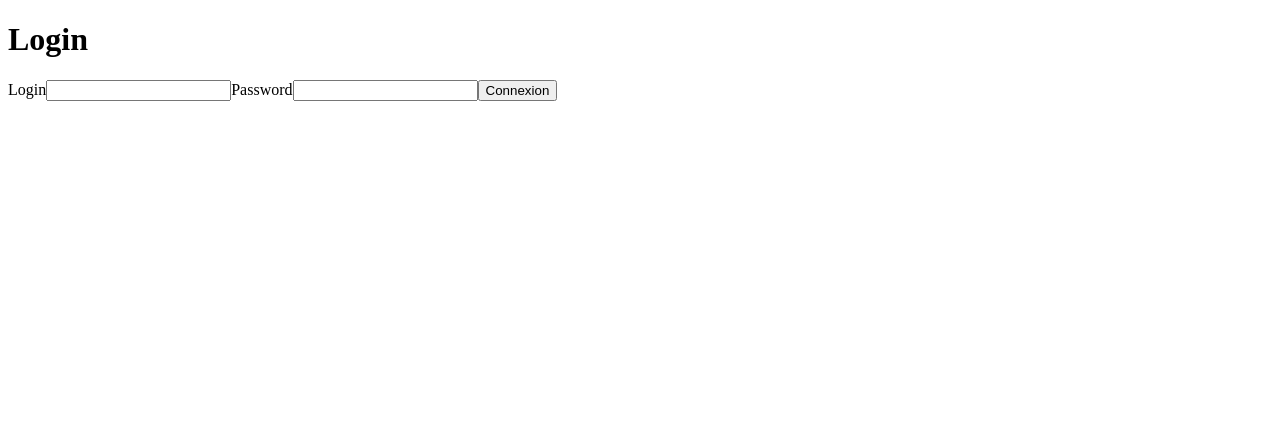
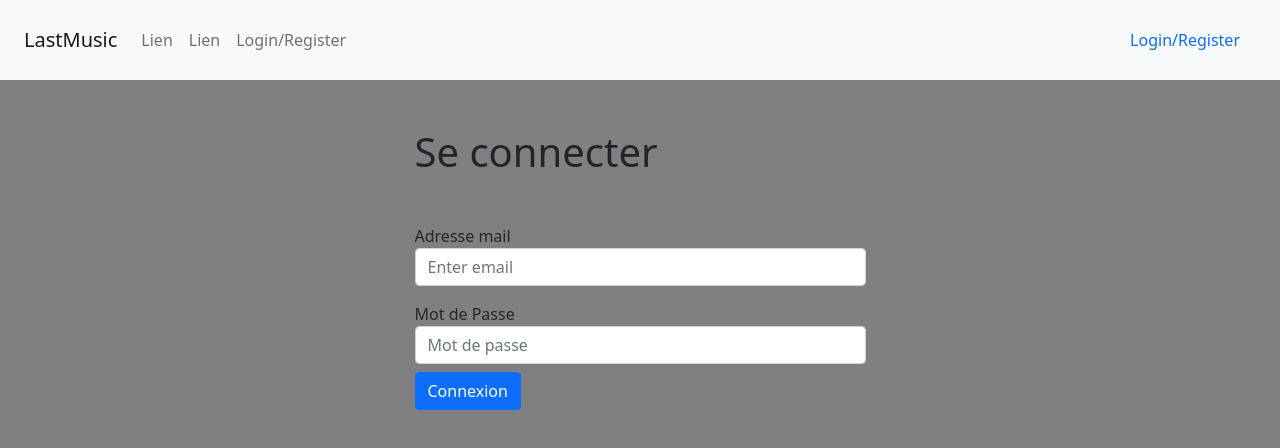
Before and after one commit to BCollignonEcv/music, a Vue app: page /login in a window 1280 px wide. Shown: the top 448 px of the page. Built offline with nearby package versions, Linux system fonts and the light colour scheme.

Commit message:
premier jet header

```diff
--- a/public/index.html
+++ b/public/index.html
@@ -6,6 +6,13 @@
     <meta name="viewport" content="width=device-width,initial-scale=1.0">
     <link rel="icon" href="<%= BASE_URL %>favicon.ico">
     <title><%= htmlWebpackPlugin.options.title %></title>
+
+    <link href="https://cdn.jsdelivr.net/npm/bootstrap@5.0.0/dist/css/bootstrap.min.css" rel="stylesheet" integrity="sha384-wEmeIV1mKuiNpC+IOBjI7aAzPcEZeedi5yW5f2yOq55WWLwNGmvvx4Um1vskeMj0" crossorigin="anonymous">
+    <script src="https://code.jquery.com/jquery-3.4.1.slim.min.js" integrity="sha384-J6qa4849blE2+poT4WnyKhv5vZF5SrPo0iEjwBvKU7imGFAV0wwj1yYfoRSJoZ+n" crossorigin="anonymous"></script>
+    <script src="https://cdn.jsdelivr.net/npm/popper.js@1.16.0/dist/umd/popper.min.js" integrity="sha384-Q6E9RHvbIyZFJoft+2mJbHaEWldlvI9IOYy5n3zV9zzTtmI3UksdQRVvoxMfooAo" crossorigin="anonymous"></script>
+    <script src="https://stackpath.bootstrapcdn.com/bootstrap/4.4.1/js/bootstrap.min.js" integrity="sha384-wfSDF2E50Y2D1uUdj0O3uMBJnjuUD4Ih7YwaYd1iqfktj0Uod8GCExl3Og8ifwB6" crossorigin="anonymous"></script>
+
+    <link type="text/css" rel="stylesheet" href="/src/assets/css/style.css">
   </head>
   <body>
     <noscript>
--- /dev/null
+++ b/src/assets/css/style.css
@@ -0,0 +1,3 @@
+body {
+    background: gray;
+}
--- /dev/null
+++ b/src/components/Header.vue
@@ -0,0 +1,33 @@
+<style>
+  nav {
+    padding: 16px 24px;
+  }
+  .header-app {
+    height: 80px;
+  }
+</style>
+
+<template>
+  <header>
+    <nav class="navbar navbar-expand-lg navbar-light bg-light header-app">
+    <a class="navbar-brand" href="#">LastMusic</a>
+  <div class="collapse navbar-collapse" id="navbarSupportedContent">
+    <ul class="navbar-nav mr-auto">
+      <li class="nav-item">
+        <a class="nav-link" href="#">Lien</a>
+      </li>
+      <li class="nav-item">
+        <a class="nav-link" href="#" >Lien</a>
+      </li>
+      <li class="nav-item">
+        <a class="nav-link" href="#">Login/Register</a>
+      </li>
+    </ul>
+  </div>
+   <a class="nav-link" href="#">Login/Register</a>
+    <button class="navbar-toggler" type="button" data-toggle="collapse" data-target="#navbarSupportedContent" aria-controls="navbarSupportedContent" aria-expanded="false" aria-label="Toggle navigation">
+        <span class="navbar-toggler-icon"></span>
+      </button>
+    </nav>
+  </header>
+</template>
--- a/src/views/Login.vue
+++ b/src/views/Login.vue
@@ -1,18 +1,38 @@
 <template>
   <div>
-    <h1> Login </h1>
-    <label>Login</label>
-    <input v-model="email"/>
-    <label>Password</label>
-    <input type="password" v-model="password"/>
-    <button @click="submitLogin">Connexion</button>
+  <header-app/>
+    <div class="container">
+     <div class="row">
+     <div class="col"></div>
+     <div class="col-12 col-lg-5">
+      <h1 class="my-5"> Se connecter </h1>
+    <form>
+    <div class="form-group mb-3">
+      <label>Adresse mail</label>
+      <input type="email" class="form-control"  placeholder="Enter email" v-model="email"/>
+    </div>
+    <div class="form-group">
+      <label>Mot de Passe</label>
+      <input type="password" class="form-control" placeholder="Mot de passe" v-model="password"/>
+    </div>
+      <button type="submit" class="btn btn-primary my-2" @click="submitLogin">Connexion</button>
+    </form>
+      </div>
+      <div class="col"></div>
+    </div>
+    </div>
   </div>
 </template>
 
 <script>
 import axios from 'axios'
 import jwt_decode from "jwt-decode"
+import Header from '@/components/Header'
+
 export default {
+  components: {
+    'header-app': Header,
+  },
   data () {
     return {
       email: null,
```
Also changed, not shown: 1 other file (tests, documents, lock files or other folders).
